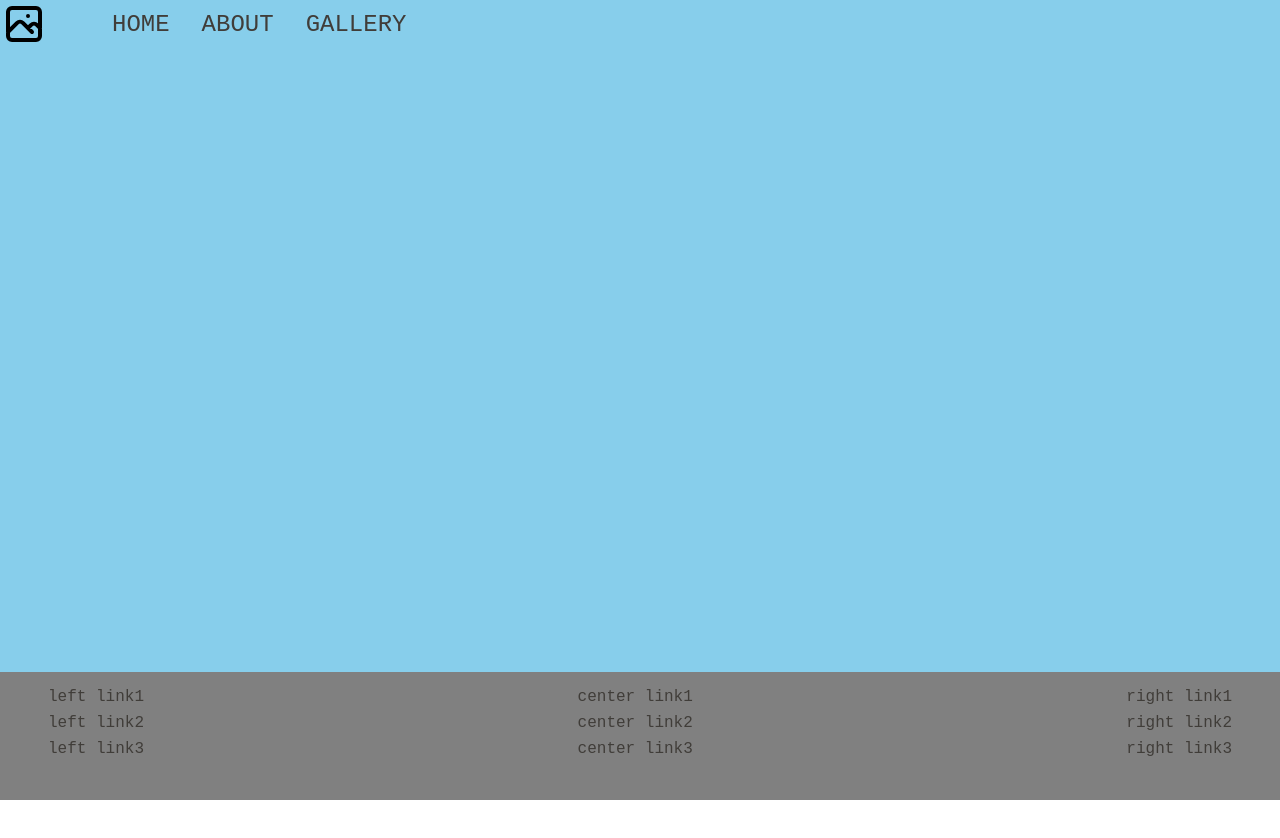
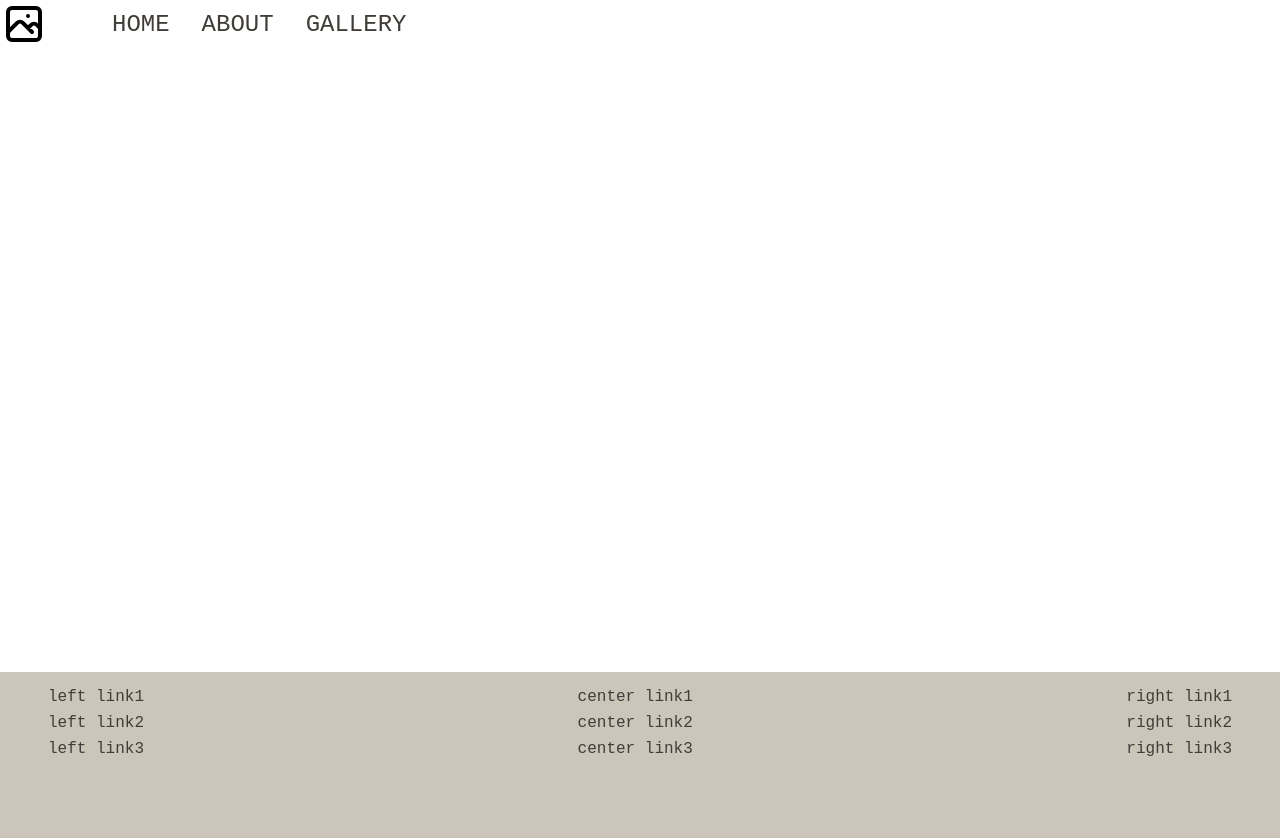
Before and after one commit to keigokudo/basic-webpage, a React (Create React App) app: page / in a window 1280 px wide. Shown: the top 838 px of the page. Before the commit the page ends 800 px from the top, so only its background shows below. Built offline with nearby package versions, Linux system fonts and the light colour scheme.

Commit message:
add color on footer

```diff
--- a/src/components/organisms/Footer/index.js
+++ b/src/components/organisms/Footer/index.js
@@ -2,15 +2,18 @@ import React from 'react'
 import styled from 'styled-components'
 
 import FooterLink from 'components/molecules/FooterLink'
+import { Colors } from 'color.js'
 
 const Container = styled.div`
+  background: ${Colors.PaleSilver};
+  height: 100vh;
   display: flex;
   justify-content: space-between;
   &:first-child {
-    margin-left: 2rem;
+    padding-left: 2rem;
   }
   &:last-child {
-    margin-right: 2rem;
+    padding-right: 2rem;
   }
 `
 
--- a/src/components/templates/PageTemplate/index.js
+++ b/src/components/templates/PageTemplate/index.js
@@ -22,13 +22,11 @@ const Content = styled.section`
   padding-top: 3rem;
   width: 100%;
   flex: 1 0 auto;
-  background: skyblue;
 `
 const Footer = styled.footer`
   height: 8rem;
   width: 100%;
   flex: 0 0 auto;
-  background: grey;
 `
 
 const PageTemplate = (props) => {
```
